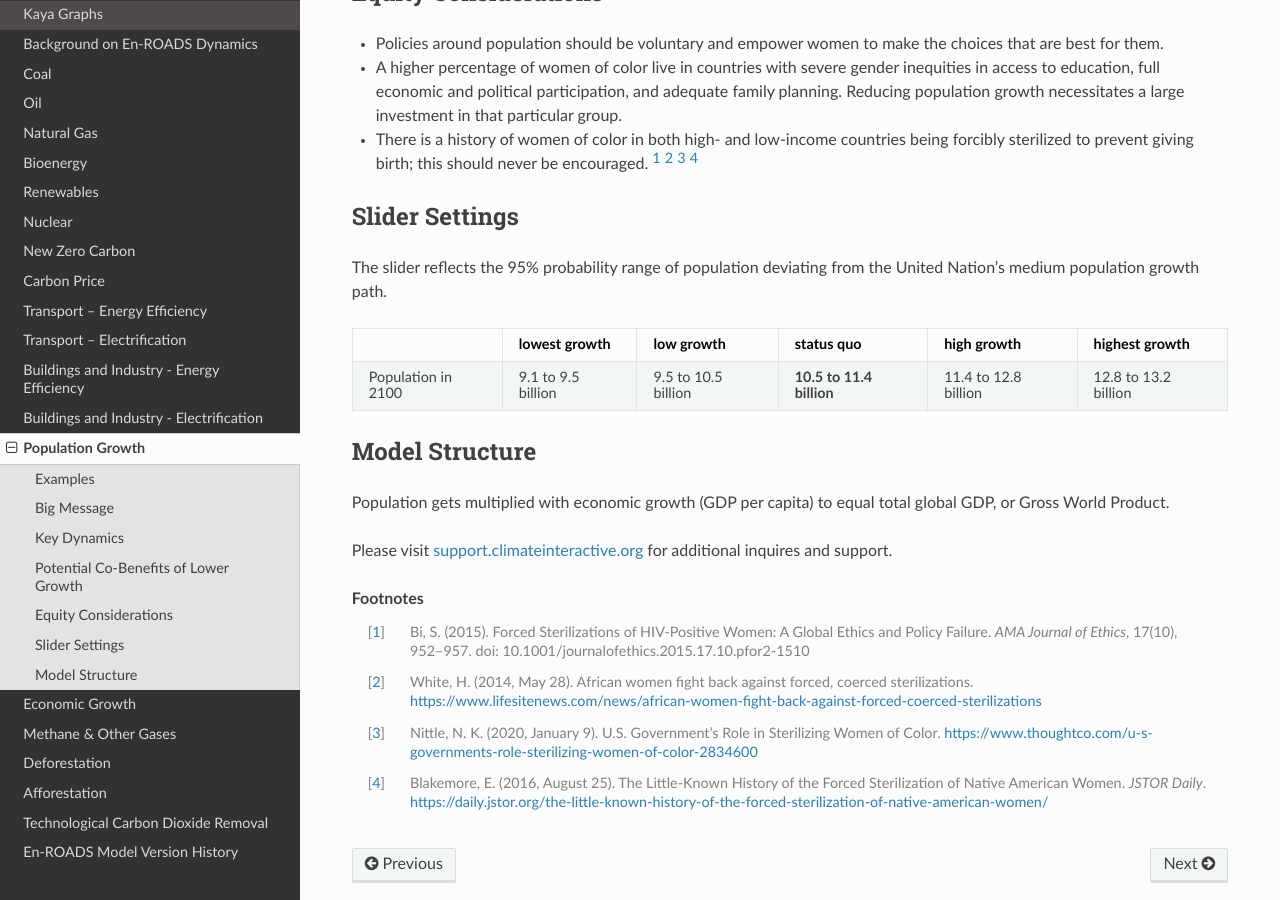
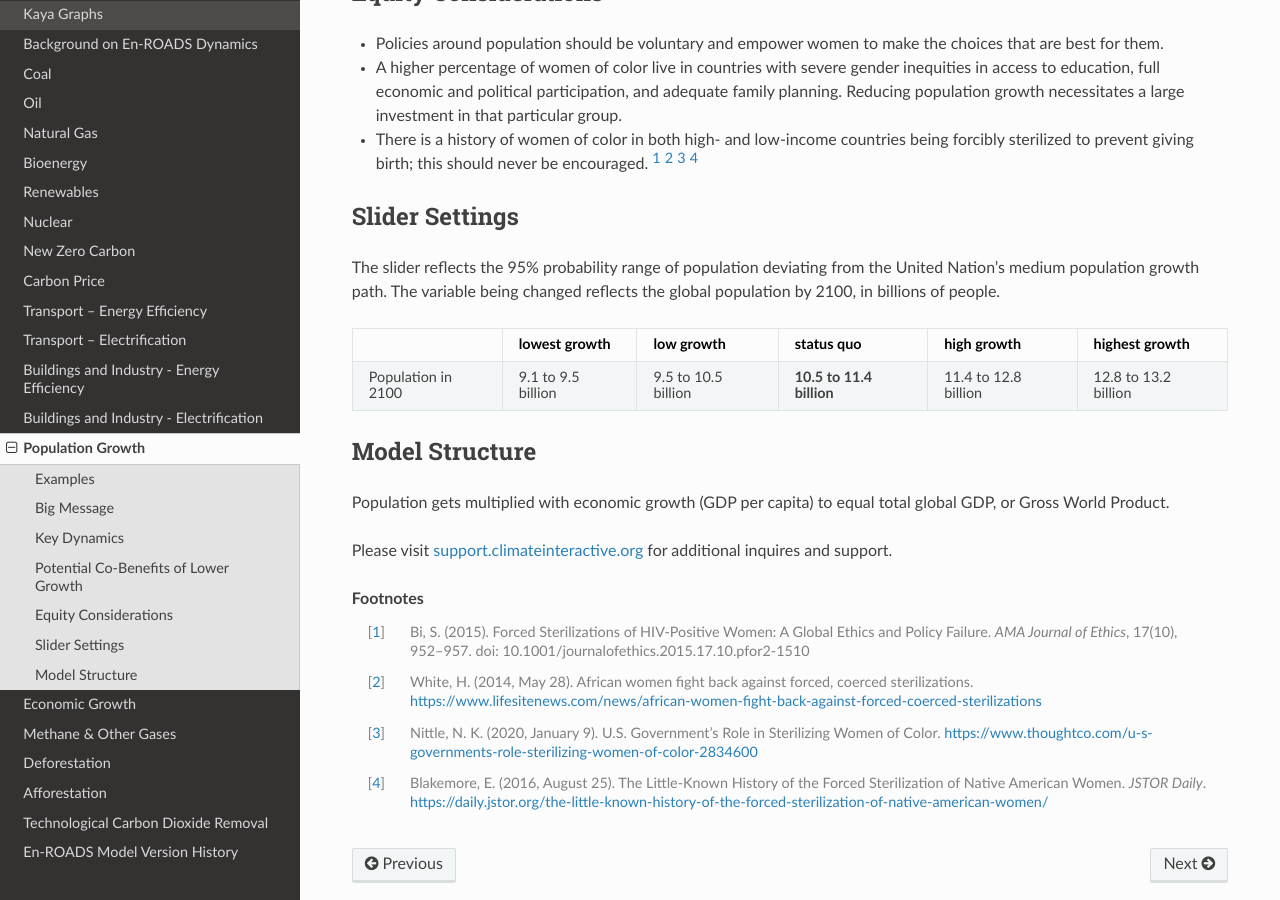
Before and after one commit to climateinteractive/enroads-guide, a Sphinx documentation site: the page built from docs/guide/population.rst, in a window 1280 px wide and 900 px high, scrolled down 849 px. Built offline with Sphinx 7.4.7 and the Read the Docs theme 2.0.0, drawn with Linux system fonts in a browser that asks for light colours.

Commit message:
Added updated sentence for pop growth slider table description

```diff
--- a/docs/guide/population.rst
+++ b/docs/guide/population.rst
@@ -38,7 +38,7 @@ Equity Considerations
 Slider Settings
 ---------------
 
-The slider reflects the 95% probability range of population deviating from the United Nation's medium population growth path.
+The slider reflects the 95% probability range of population deviating from the United Nation's medium population growth path. The variable being changed reflects the global population by 2100, in billions of people.
 
 ================== ========================= =================== ================================ ==================== ===============================
 \                  lowest growth             low growth          **status quo**                   high growth          highest growth
```
